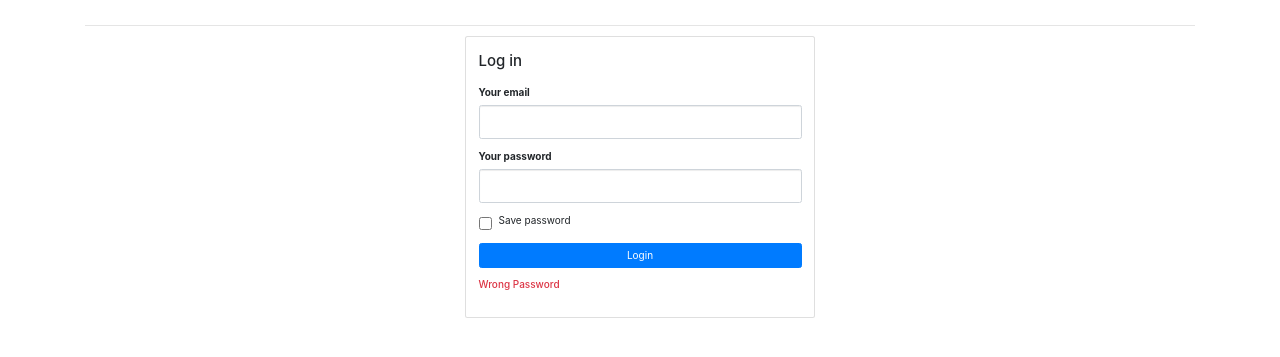
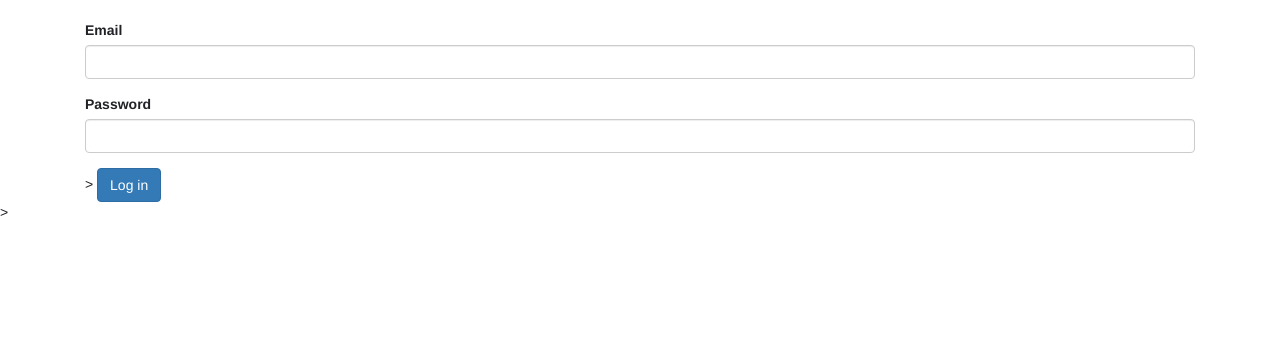
Before and after one commit to skykitten2y/web_Capstone, a Flask app: page /login in a window 1280 px wide. Shown: the top 357 px of the page. Run offline with Flask 2, Linux system fonts and the light colour scheme; some libraries are stand-ins or nearby versions.

Commit message:
Update login.html

```diff
--- a/src/templates/login.html
+++ b/src/templates/login.html
@@ -30,51 +30,61 @@
     </script>
 
 
-    <body>
-<link href="//maxcdn.bootstrapcdn.com/bootstrap/4.0.0/css/bootstrap.min.css" rel="stylesheet" id="bootstrap-css">
-<script src="//maxcdn.bootstrapcdn.com/bootstrap/4.0.0/js/bootstrap.min.js"></script>
-<script src="//cdnjs.cloudflare.com/ajax/libs/jquery/3.2.1/jquery.min.js"></script>
-<!------ Include the above in your HEAD tag ---------->
 
-<link rel="stylesheet" href="https://use.fontawesome.com/releases/v5.0.8/css/all.css">
+<body>
 
+    &nbsp;&nbsp;&nbsp;    &nbsp;&nbsp;&nbsp;
+
+    <div id= login-whole class = "container login-page-form">
+        <div id="login-content">
             <form id = "login-form" action="/auth/login" method="post">
-<div class="container">
-<br>
-<hr>
-<div class="row">
-	<aside class="col-sm-4 order-12">
+                 <div id= login-email class="form-group">
+                     <label for="email">Email</label>
+                     <input type = "text" id="email" class = "form-control" name="email">
+                 </div>
+                 <div id = login-password class="form-group">
+                     <label for="password">Password</label>
+                     <input type = "text" id="password" class = "form-control" name="password">
+                 </div>>
+                <button type="submit" class="btn btn-primary">Log in</button>
+            </form>
+        </div>
+    </div>>
 
-<div class="card ">
-<article class="card-body">
-<h4 class="card-title mb-4 mt-1">Log in</h4>
-	 <form>
-    <div class="form-group">
-    	<label>Your email</label>
-        <input type = "text" id="email" class = "form-control" name="email">
-    </div> <!-- form-group// -->
-    <div class="form-group">
-    	<label>Your password</label>
-        <input type = "text" id="password" class = "form-control" name="password">
-    </div> <!-- form-group// -->
-    <div class="form-group">
-    <div class="checkbox">
-      <label> <input type="checkbox"> Save password </label>
-    </div> <!-- checkbox .// -->
-    </div> <!-- form-group// -->
-    <div class="form-group">
-        <button type="submit" class="btn btn-primary btn-block"> Login  </button>
-    </div> <!-- form-group// -->
-                  <h6 class="card-title mb-4 mt-1 text-danger">Wrong Password</h6>
-</form>
-</article>
-</div> <!-- card.// -->
 
-	</aside> <!-- col.// -->
-	<aside class="col-sm-4">
-    </aside>
-</div>
-</div>
-</form>
-    </body>
+
+
+</body>
 </html>
+
+
+
+
+<head>
+    <!--    meta tags-->
+    <meta charset="UTF-8">
+    <meta http-equiv="X-UA-Compatible" content="IE=edge">
+    <meta name="viewport" content="width=device-width, initial-scale-1">
+    <title>Robo Advisor</title>
+
+    <link href="https://stackpath.bootstrapcdn.com/bootstrap/4.3.1/css/bootstrap.min.css" rel="stylesheet">
+    <link href="tail.select-bootstrap4.css" rel="stylesheet"/>
+    <link href="//netdna.bootstrapcdn.com/bootstrap/3.1.0/css/bootstrap.min.css" rel="stylesheet" id="bootstrap-css">
+
+    <!--    title-->
+    <title>Robo Advisor</title>
+
+    <!--    Custom CSS-->
+    <link rel="stylesheet" href="../static/css/main.css">
+</head>
+
+    <script src="https://code.jquery.com/jquery-3.3.1.slim.min.js"></script>
+    <script src="https://cdnjs.cloudflare.com/ajax/libs/popper.js/1.15.0/umd/popper.min.js"></script>
+    <script src="https://stackpath.bootstrapcdn.com/bootstrap/4.3.1/js/bootstrap.min.js"></script>
+    <script src="tail.select-full.min.js"></script>
+    <script>
+        tail.select('#select1',{
+            search: true
+        });
+
+    </script>
```
